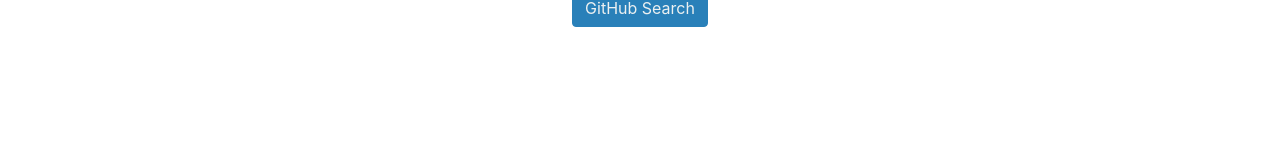
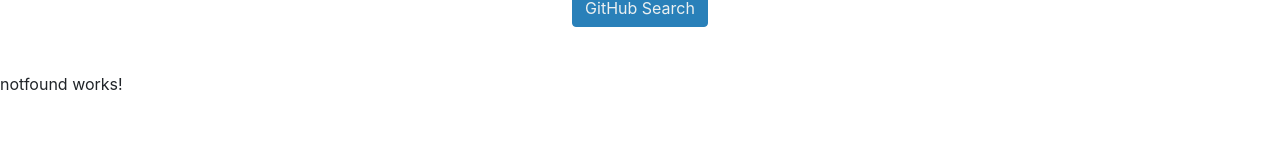
Before and after one commit to philipkariuki/Github-search, an Angular app: page / in a window 1280 px wide. Shown: the part 550-712 px from the top of the page. Built offline with nearby package versions, Linux system fonts and the light colour scheme.

Commit message:
Creates new component notfound

```diff
--- a/src/app/app.component.html
+++ b/src/app/app.component.html
@@ -66,3 +66,4 @@
         </span>
       </div>
   </footer>
+  <app-notfound></app-notfound>
--- a/src/app/app.module.ts
+++ b/src/app/app.module.ts
@@ -8,13 +8,15 @@
 import { SearchFormComponent } from './search-form/search-form.component';
 import {HttpClientModule} from '@angular/common/http';
 import { ReactiveFormsModule } from '@angular/forms';
+import { NotfoundComponent } from './notfound/notfound.component';
 
 @NgModule({
   declarations: [
     AppComponent,
     UserComponent,
     RepositoryComponent,
-    SearchFormComponent
+    SearchFormComponent,
+    NotfoundComponent
   ],
   imports: [
     BrowserModule,
--- /dev/null
+++ b/src/app/notfound/notfound.component.html
@@ -0,0 +1,3 @@
+<p>
+  notfound works!
+</p>
--- /dev/null
+++ b/src/app/notfound/notfound.component.ts
@@ -0,0 +1,15 @@
+import { Component, OnInit } from '@angular/core';
+
+@Component({
+  selector: 'app-notfound',
+  templateUrl: './notfound.component.html',
+  styleUrls: ['./notfound.component.css']
+})
+export class NotfoundComponent implements OnInit {
+
+  constructor() { }
+
+  ngOnInit() {
+  }
+
+}
```
Also changed, not shown: src/app/notfound/notfound.component.css (added), 1 other file (tests, documents, lock files or other folders).
